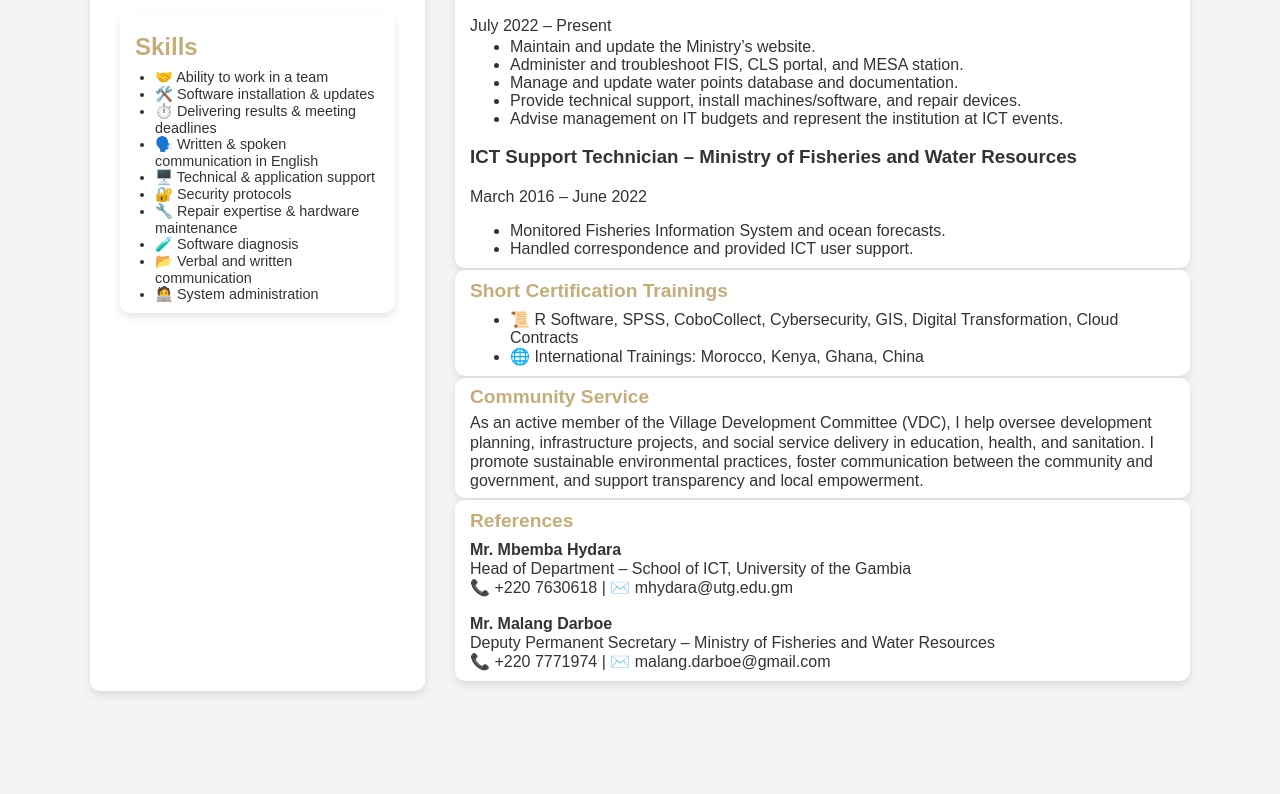
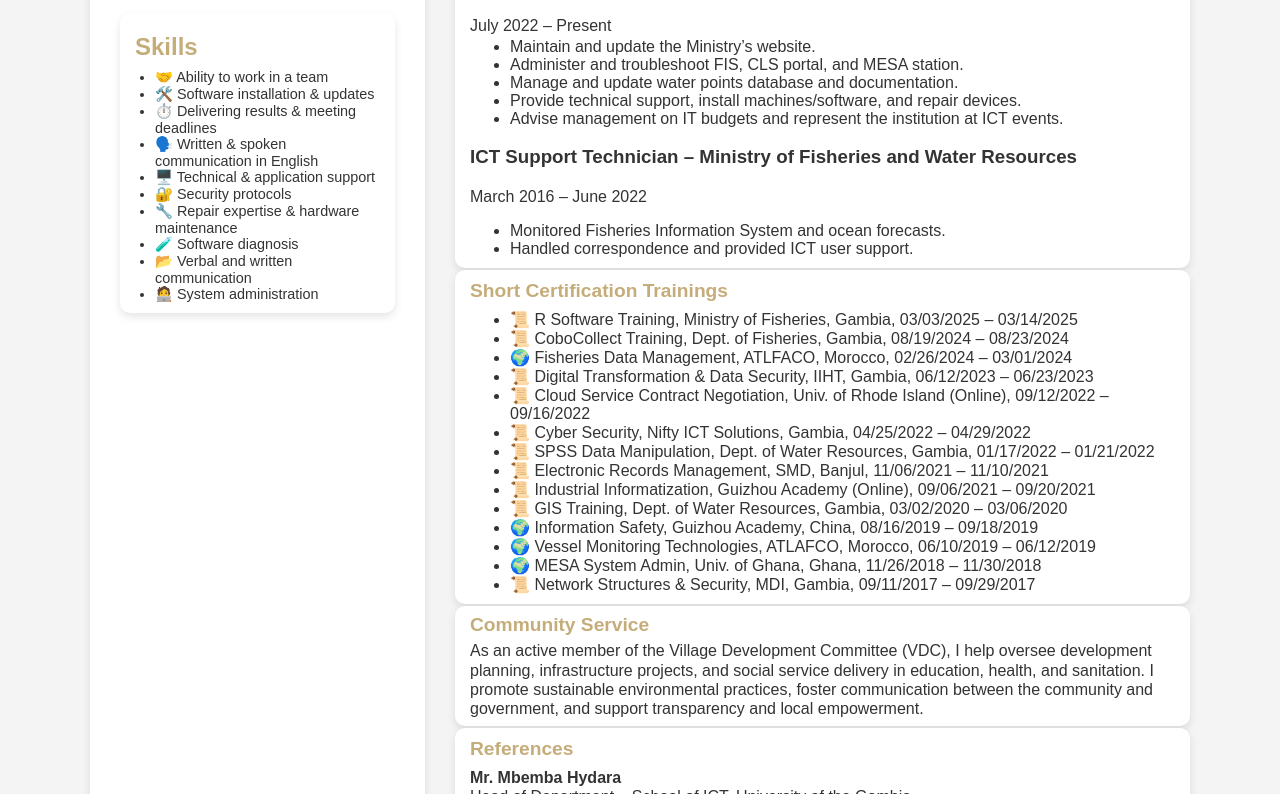
Before and after one commit to jumajallow/juma-cv, a plain HTML site: page index.html in a window 1280 px wide. Shown: the part 510-1304 px from the top of the page. Before the commit the page ends 1221 px from the top, so only its background shows below. Drawn offline with Linux system fonts and the light colour scheme.

Commit message:
Restore Elvira CV webpage

```diff
--- a/index.html
+++ b/index.html
@@ -95,8 +95,20 @@
       <section class="achievements">
         <h2>Short Certification Trainings</h2>
         <ul>
-          <li>📜 R Software, SPSS, CoboCollect, Cybersecurity, GIS, Digital Transformation, Cloud Contracts</li>
-          <li>🌐 International Trainings: Morocco, Kenya, Ghana, China</li>
+          <li>📜 R Software Training, Ministry of Fisheries, Gambia, 03/03/2025 – 03/14/2025</li>
+          <li>📜 CoboCollect Training, Dept. of Fisheries, Gambia, 08/19/2024 – 08/23/2024</li>
+          <li>🌍 Fisheries Data Management, ATLFACO, Morocco, 02/26/2024 – 03/01/2024</li>
+          <li>📜 Digital Transformation & Data Security, IIHT, Gambia, 06/12/2023 – 06/23/2023</li>
+          <li>📜 Cloud Service Contract Negotiation, Univ. of Rhode Island (Online), 09/12/2022 – 09/16/2022</li>
+          <li>📜 Cyber Security, Nifty ICT Solutions, Gambia, 04/25/2022 – 04/29/2022</li>
+          <li>📜 SPSS Data Manipulation, Dept. of Water Resources, Gambia, 01/17/2022 – 01/21/2022</li>
+          <li>📜 Electronic Records Management, SMD, Banjul, 11/06/2021 – 11/10/2021</li>
+          <li>📜 Industrial Informatization, Guizhou Academy (Online), 09/06/2021 – 09/20/2021</li>
+          <li>📜 GIS Training, Dept. of Water Resources, Gambia, 03/02/2020 – 03/06/2020</li>
+          <li>🌍 Information Safety, Guizhou Academy, China, 08/16/2019 – 09/18/2019</li>
+          <li>🌍 Vessel Monitoring Technologies, ATLAFCO, Morocco, 06/10/2019 – 06/12/2019</li>
+          <li>🌍 MESA System Admin, Univ. of Ghana, Ghana, 11/26/2018 – 11/30/2018</li>
+          <li>📜 Network Structures & Security, MDI, Gambia, 09/11/2017 – 09/29/2017</li>
         </ul>
       </section>
 
```
